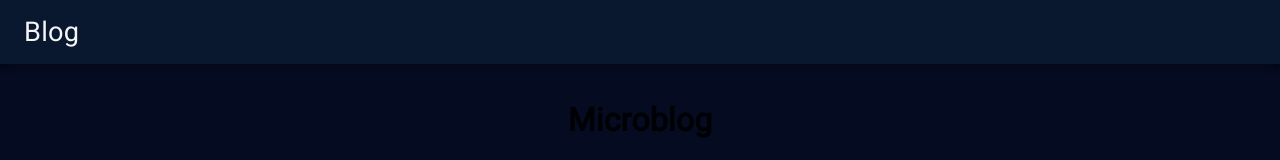
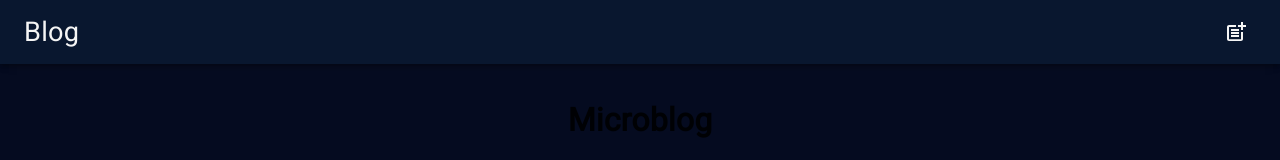
Before and after one commit to Jared-Enck/redux-microblog, a Next.js app: page / in a window 1280 px wide. Shown: the top 160 px of the page. Built offline with nearby package versions, Linux system fonts and the light colour scheme.

Commit message:
add IconButton to new post link

```diff
--- a/src/app/components/Navbar.js
+++ b/src/app/components/Navbar.js
@@ -1,6 +1,7 @@
 import React from 'react';
 import Link from 'next/link';
-import { AppBar, Toolbar, Typography } from '@mui/material';
+import { AppBar, Toolbar, Typography, IconButton } from '@mui/material';
+import { PostAdd } from '@mui/icons-material';
 
 export default function Navbar() {
   return (
@@ -8,12 +9,20 @@ export default function Navbar() {
       position='static'
       sx={{ bgcolor: 'primary.main' }}
     >
-      <Toolbar>
+      <Toolbar sx={{ display: 'flex' }}>
         <Link href={'/'}>
           <Typography sx={{ fontSize: '1.7rem', color: 'primary.text' }}>
             Blog
           </Typography>
         </Link>
+        <Link
+          href={'/new'}
+          style={{ marginLeft: 'auto' }}
+        >
+          <IconButton>
+            <PostAdd sx={{ color: 'primary.text' }} />
+          </IconButton>
+        </Link>
       </Toolbar>
     </AppBar>
   );
```
